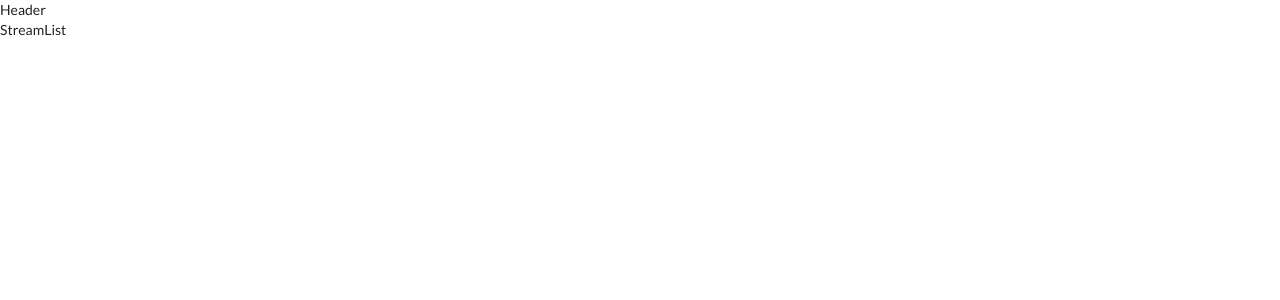
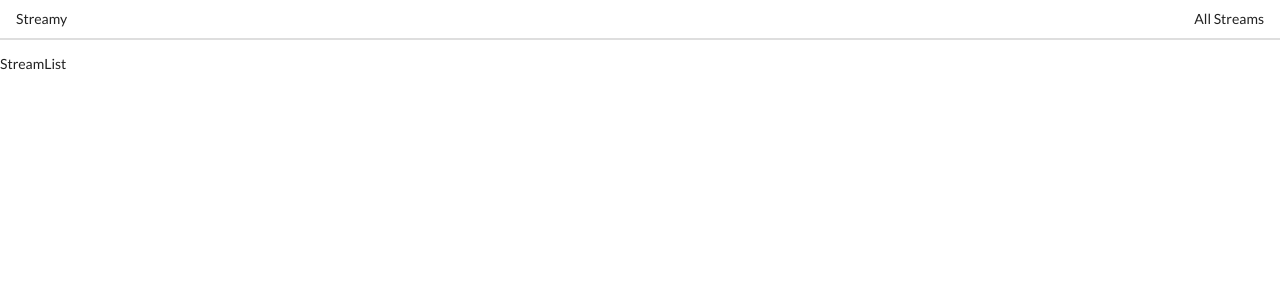
Before and after one commit to myungwoo-Y/stream-react, a React (Create React App) app in the folder client/: page / in a window 1280 px wide. Shown: the top 300 px of the page. Built offline with nearby package versions, Linux system fonts and the light colour scheme.

Commit message:
add menu in header

```diff
--- a/client/src/components/App.js
+++ b/client/src/components/App.js
@@ -1,5 +1,5 @@
 import React from 'react';
-import { BrowserRouter, Route, Link } from 'react-router-dom';
+import { BrowserRouter, Route } from 'react-router-dom';
 import StreamCreate from './streams/StreamCreate';
 import StreamDelete from './streams/StreamDelete';
 import StreamEdit from './streams/StreamEdit';
@@ -11,9 +11,9 @@ import Header from './Header';
 const App = () => {
     return (
         <div>
-            <Header/>
             <BrowserRouter>
                 <div>
+                    <Header/>
                     <Route path="/" exact component={StreamList}/>
                     <Route path="/streams/new" exact component={StreamCreate}/>
                     <Route path="/streams/edit" exact component={StreamEdit}/>
--- a/client/src/components/Header.js
+++ b/client/src/components/Header.js
@@ -1,9 +1,17 @@
 import React from 'react';
+import { Link } from 'react-router-dom';
 
 const Header = () => {
     return (
-        <div>
-            Header
+        <div className="ui secondary pointing menu">
+            <Link to="/" className="item">
+                Streamy
+            </Link>
+            <div className="right menu">
+                <Link to="/" className="item">
+                    All Streams
+                </Link>
+            </div>
         </div>
     );
 };
```
